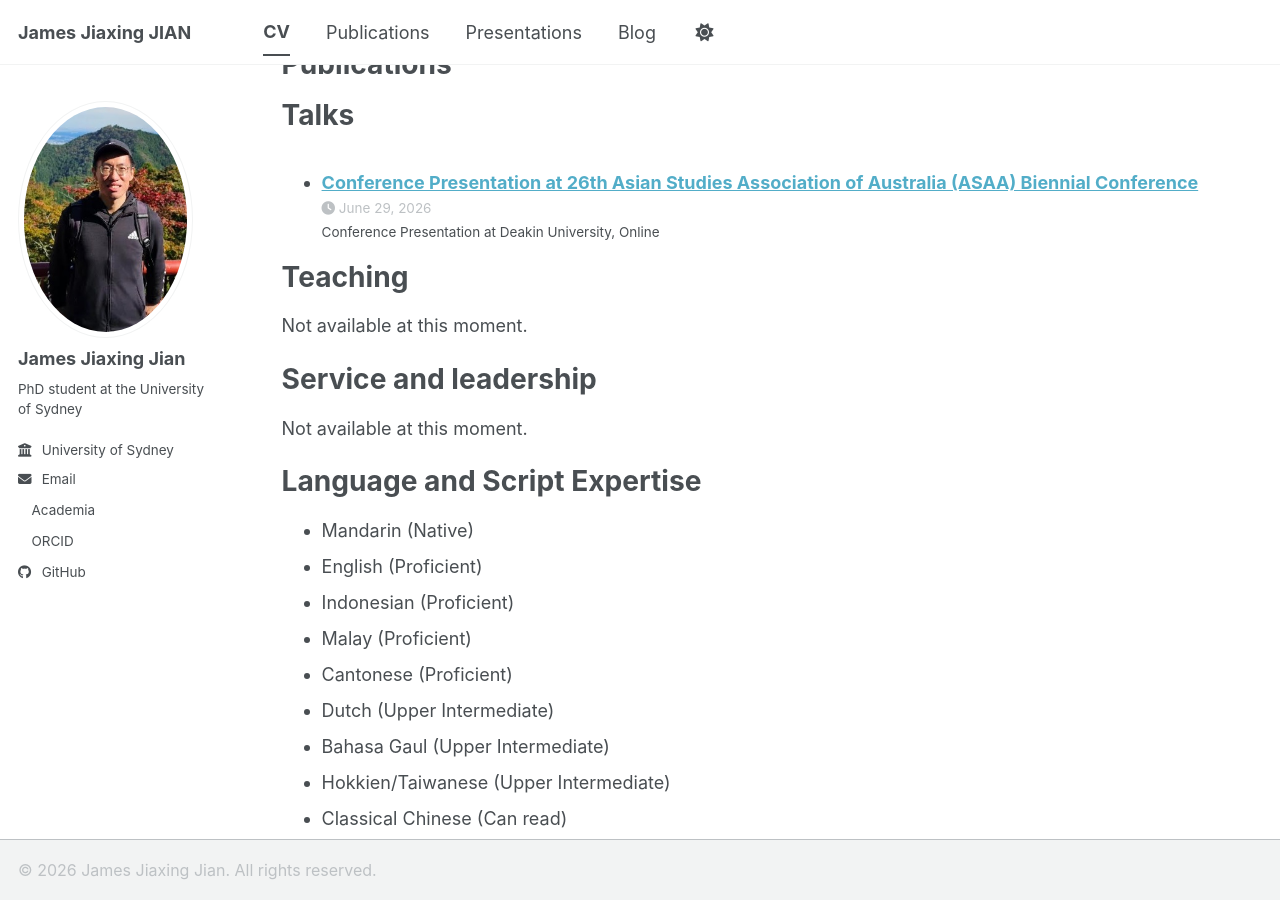
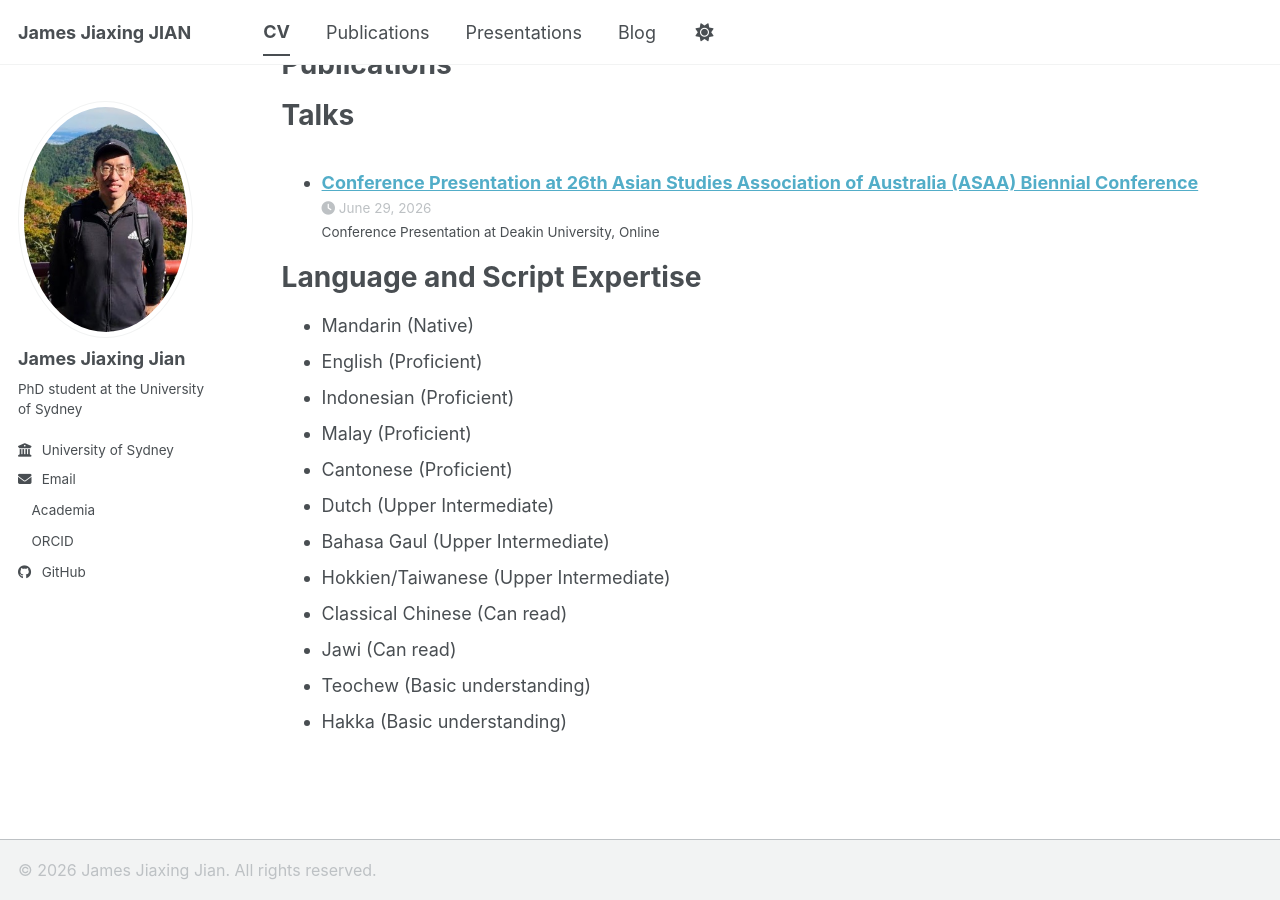
Before and after one commit to jamesjiaxingjian/jamesjiaxingjian.github.io, a Jekyll site: the page built from _pages/cv.md, in a window 1280 px wide and 900 px high, scrolled down 525 px. Built offline with Jekyll 4.4.1, drawn with Linux system fonts in a browser that asks for light colours; a style sheet for code colours, icons or effects is not loaded.

Commit message:
Update cv.md

```diff
--- a/_pages/cv.md
+++ b/_pages/cv.md
@@ -33,14 +33,6 @@ Talks
     {% include archive-single-talk-cv.html  %}
   {% endfor %}</ul>
 
-Teaching
-======
-Not available at this moment.
-
-Service and leadership
-======
-Not available at this moment.
-
 Language and Script Expertise
 ======
 * Mandarin (Native)
```
